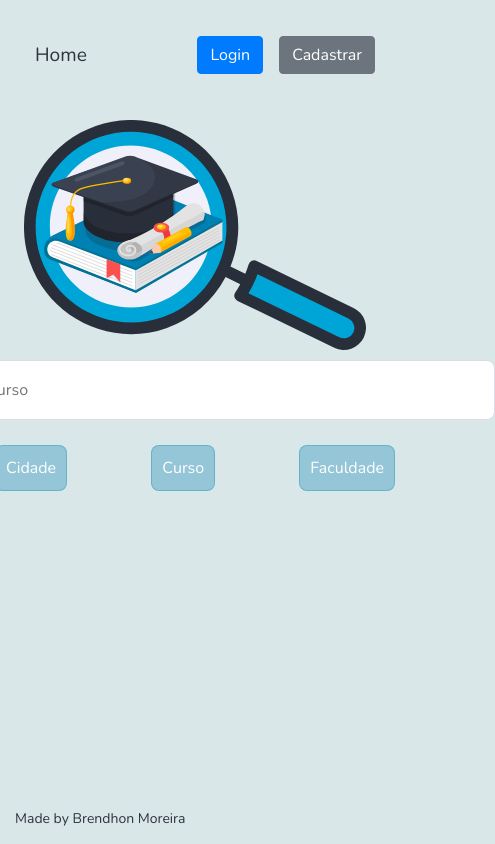
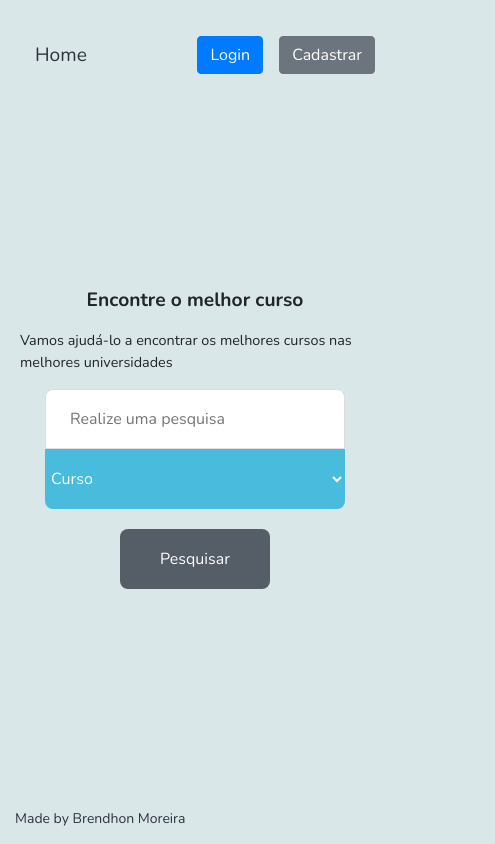
Before and after one commit to Brendhon/SearchFacul_Web, a React (Create React App) app: page / in a window 390 px wide. Shown: the whole page, 495 px wide, since content can reach past the window. Built offline with nearby package versions, Linux system fonts and the light colour scheme.

Commit message:
remove: Button

```diff
--- a/src/components/Button/Button.css
+++ /dev/null
@@ -1,39 +0,0 @@
-.button-container {
-    display: flex;
-    flex-direction: column;
-    align-items: center;
-
-    --c-main: #0081b450;
-    --c-activate: #0081b4e5;
-}
-
-.button-container .button-content .button-content-activate {
-    background: var(--c-activate);
-    border: 1px solid var(--c-activate);
-    border-radius: 8px;
-    color: white;
-    padding: 10px;
-    outline: none;
-
-}
-.button-container .button-content .button-content-deactivate {
-    background: var(--c-main);
-    border: 1px solid var(--c-main);
-    border-radius: 8px;
-    color: white;
-    padding: 10px;
-    outline: none;
-}
-
-.button-container .button-content button:hover {
-    background: var(--c-activate);
-    border: 1px solid var(--c-activate);
-}
-
-.button-container .button-triangle {
-    width: 0;
-    height: 0;
-    border-left: 15px solid transparent;
-    border-right: 15px solid transparent;
-    border-bottom: 15px solid #0081b4e5;
-}
--- a/src/components/Button/Button.jsx
+++ /dev/null
@@ -1,23 +0,0 @@
-import React from 'react'
-import './Button.css'
-
-const Button = props => {
-
-    const deactivate = _ => props.deactivate()
-    const activate = _ => props.activate()
-
-    return (
-        <div className="button-container" >
-            {props.activated ? <div className="button-triangle"></div> : <div style={{ marginTop: 15 }} />}
-
-            <div className="button-content">
-                <button className={props.activated ? "button-content-activate" : "button-content-deactivate"}
-                    onClick={props.activated ? deactivate : activate}>
-                    {props.text}</button>
-            </div>
-
-        </div>
-    )
-}
-
-export default Button
--- a/src/pages/Search/index.jsx
+++ b/src/pages/Search/index.jsx
@@ -1,67 +1,44 @@
-import React, { useState } from 'react'
+import React from 'react'
 import './styles.css'
 
 import Header from '../../components/Header/Header'
 import Footer from '../../components/Footer/Footer'
-import Button from '../../components/Button/Button'
 
-import student from '../../assets/img/logo.svg'
+import student from '../../assets/img/students1.svg'
 
 const Search = _ => {
 
-    // Declaração de estados
-    const [buttonName, setButtonName] = useState(false)
-    const [buttonIes, setButtonIes] = useState(false)
-    const [buttonCity, setButtonCity] = useState(false)
+    return (
 
-    // Declaração de funções
-    const buttonNameActivated = _ => setButtonName(true)
-    const buttonNameDisabled = _ => setButtonName(false)
-
-    const buttonIesActivated = _ => setButtonIes(true)
-    const buttonIesDisabled = _ => setButtonIes(false)
-
-    const buttonCityActivated = _ => setButtonCity(true)
-    const buttonCityDisabled = _ => setButtonCity(false)
-
-    return (
         <div className='search-container'>
 
             <Header />
 
             <div className="search-content">
 
-                <img className="search-img" src={student} alt="student"></img>
+                <div className="search-text">
+                    <strong>Encontre o melhor curso</strong>
+                    <p>Vamos ajudá-lo a encontrar os melhores cursos nas melhores universidades</p>
+                </div>
 
-                <section>
+                <section className="search-input">
 
                     <form className="search-form">
-                        <input placeholder="Nome do curso" />
+
+                        <input placeholder="Realize uma pesquisa" />
+
+                        <select className="test" name="option">
+                            <option value="name">Curso</option>
+                            <option value="ies">Faculdade</option>
+                            <option value="city">Cidade</option>
+                        </select>
+
+                        <button className="button search-input-button" type="submit">Pesquisar</button>
+
                     </form>
 
-
-                    <div className="search-buttons">
-
-                        <Button activated={buttonCity}
-                            text="Cidade"
-                            deactivate={buttonCityDisabled}
-                            activate={buttonCityActivated}></Button>
-
-                        <Button activated={buttonName}
-                            text="Curso"
-                            deactivate={buttonNameDisabled}
-                            activate={buttonNameActivated}></Button>
-
-                        <Button activated={buttonIes}
-                            text="Faculdade"
-                            deactivate={buttonIesDisabled}
-                            activate={buttonIesActivated}></Button>
-
-                    </div>
-
-
                 </section>
-
+                <img className="search-img" src={student} alt="student"></img>
             </div>
 
             <Footer />
--- a/src/pages/Search/styles.css
+++ b/src/pages/Search/styles.css
@@ -2,28 +2,152 @@
     display: flex;
     flex-direction: column;
     height: 100vh;
+
+    --c-select: #00a6d8a9;
+    --c-submit: #323845c9;
 }
 
 .search-container .search-content {
     display: flex;
     flex: 0.8;
     flex-direction: column;
+    justify-content: center;
     align-items: center;
 }
 
 .search-container .search-content .search-img {
-    height: 250px;
+    flex: 0.5;
+
+    height: 300px;
     padding: 10px;
 }
 
-.search-container .search-content .search-form {
-    width: 600px;
+.search-container .search-content .search-input {
+    display: flex;
+    flex: 0.1;
+    justify-content: center;
+    align-items: flex-end;
 }
 
-.search-container .search-content .search-buttons {
+.search-container .search-content .search-text {
     display: flex;
-    justify-content: space-between;
+    flex: 0.4;
+    flex-direction: column;
     align-items: center;
-    margin: 10px 100px 0px 100px;
+    justify-content: flex-end;
+}
+
+.search-container .search-content .search-text strong {
+    font-size: 2rem;
+    margin-bottom: 15px;
+}
+
+.search-container .search-content .search-text p {
+    font-size: 1.2rem;
+}
+
+.search-container .search-content .search-form {
+    display: flex;
+    width: 700px;
+    justify-content: center;
+    align-items: center;
+}
+
+.search-container .search-content .search-form input {
+    border-top-right-radius: 0px;
+    border-bottom-right-radius: 0px;
+}
+
+.search-container .search-content .search-form select {
+    width: 150px;
+
+    background: var(--c-select);
+    color: white;
+
+    border: 0px solid var(--c-select);
+    border-radius: 0px;
+
+    padding-left: 10px;
+}
+
+.search-container .search-content .search-form .search-input-button {
+    width: 150px;
+    margin: 0px;
+
+    border-top-left-radius: 0px;
+    border-bottom-left-radius: 0px;
+
+    font-weight: 500;
     font-size: 1rem;
+
+    background-color: var(--c-submit);
 }
+
+@media(max-width: 780px) {
+
+    .search-container .search-content .search-form {
+        width: 500px;
+    }
+
+    .search-container .search-content .search-form select {
+        width: 110px;
+        padding-left: 2px;
+        padding-right: 2px;
+    }
+}
+
+@media(max-width: 680px) {
+
+    .search-container .search-content .search-text strong {
+        font-size: 1.5rem;
+    }
+
+    .search-container .search-content .search-text p {
+        font-size: 1rem;
+    }
+}
+
+@media(max-width: 550px) {
+
+    .search-container .search-content .search-text strong {
+        font-size: 1.2rem;
+    }
+
+    .search-container .search-content .search-text p {
+        font-size: 0.9rem;
+        margin-left: 20px;
+        margin-right: 20px;
+    }
+
+    .search-container .search-content .search-form {
+        display: flex;
+        width: 300px;
+        flex-direction: column;
+        align-items: center;
+        justify-content: center;
+    }
+
+    .search-container .search-content .search-img {
+        display: none;
+    }
+
+    .search-container .search-content .search-form input {
+        border-radius: 8px;
+
+        border-bottom-left-radius: 0px;
+        border-bottom-right-radius: 0px;
+    }
+
+    .search-container .search-content .search-form select {
+        width: 100%;
+        margin-bottom: 20px;
+
+        border-bottom-left-radius: 8px;
+        border-bottom-right-radius: 8px;
+    }
+
+    .search-container .search-content .search-form .search-input-button {
+        border-radius: 8px;
+    }
+
+}
```
